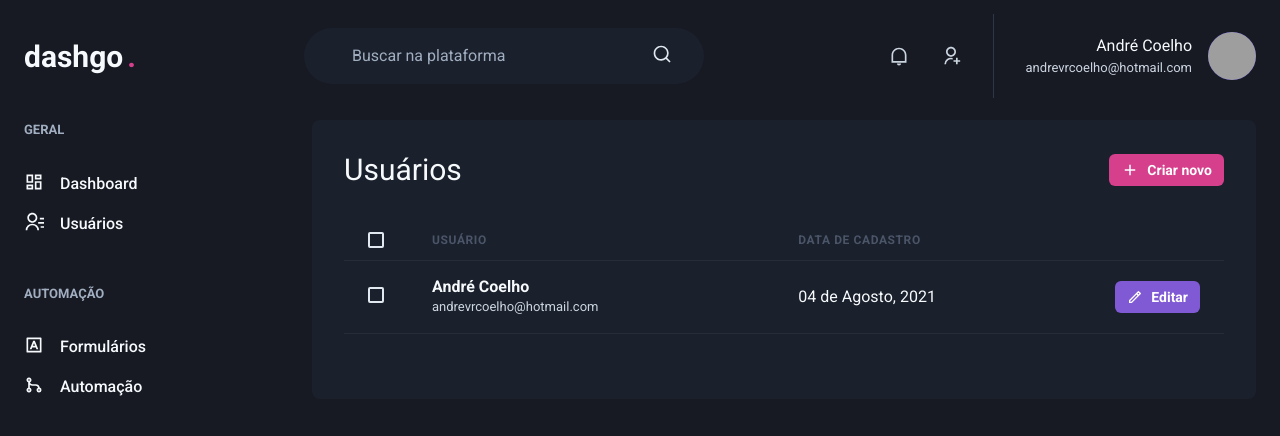
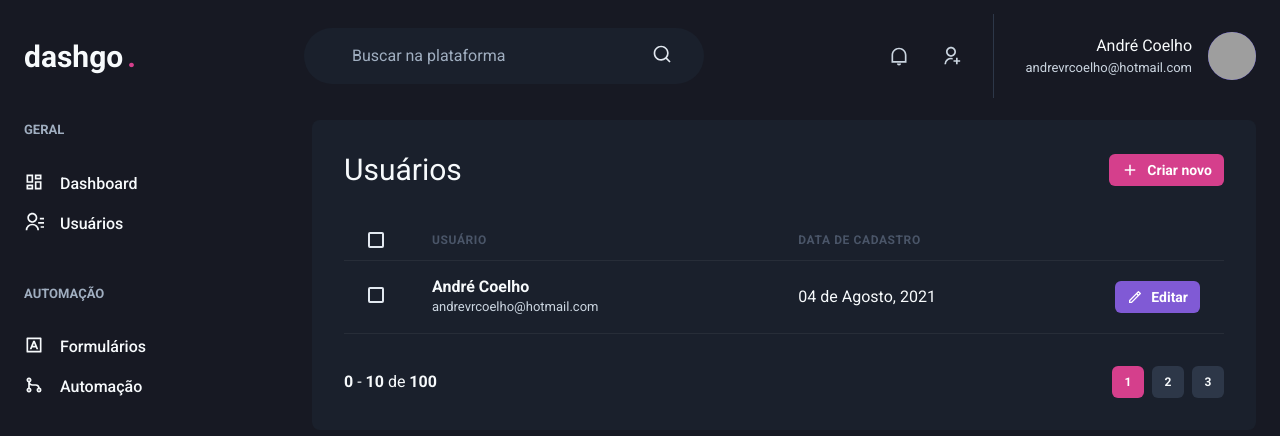
Before and after one commit to avrcoelho/dashgo, a Next.js app: page /users in a window 1280 px wide. Shown: the top 436 px of the page. Built offline with nearby package versions, Linux system fonts and the light colour scheme; grey boxes are pictures that could not be loaded.

Commit message:
feat: pagination component

```diff
--- /dev/null
+++ b/src/components/Pagination.tsx
@@ -0,0 +1,56 @@
+import { Stack, Button, Box } from "@chakra-ui/react";
+
+export const Pagination = () => {
+  return (
+    <Stack
+      direction="row"
+      mt="8"
+      justify="space-between"
+      align="center"
+      spacing="6"
+    >
+      <Box>
+        <strong>0</strong> - <strong>10</strong> de <strong>100</strong>
+      </Box>
+      <Stack direction="row" spacing="2">
+        <Button
+          size="sm"
+          fontSize="xs"
+          width="4"
+          colorScheme="pink"
+          disabled
+          _disabled={{
+            bgColor: "pink.500",
+            cursor: "default",
+          }}
+        >
+          1
+        </Button>
+        <Button
+          size="sm"
+          fontSize="xs"
+          width="4"
+          bg="gray.700"
+          disabled
+          _disabled={{
+            bgCbgolor: "gray.500",
+          }}
+        >
+          2
+        </Button>
+        <Button
+          size="sm"
+          fontSize="xs"
+          width="4"
+          bg="gray.700"
+          disabled
+          _disabled={{
+            bgCbgolor: "gray.500",
+          }}
+        >
+          3
+        </Button>
+      </Stack>
+    </Stack>
+  );
+};
--- a/src/pages/users/index.tsx
+++ b/src/pages/users/index.tsx
@@ -16,6 +16,7 @@
 import { RiAddLine, RiPencilLine } from "react-icons/ri";
 
 import { Header } from "../../components/Header";
+import { Pagination } from "../../components/Pagination";
 import { Sidebar } from "../../components/Sidebar";
 
 const UserList = () => {
@@ -82,6 +83,8 @@
               </Tr>
             </Tbody>
           </Table>
+
+          <Pagination />
         </Box>
       </Flex>
     </Box>
```
